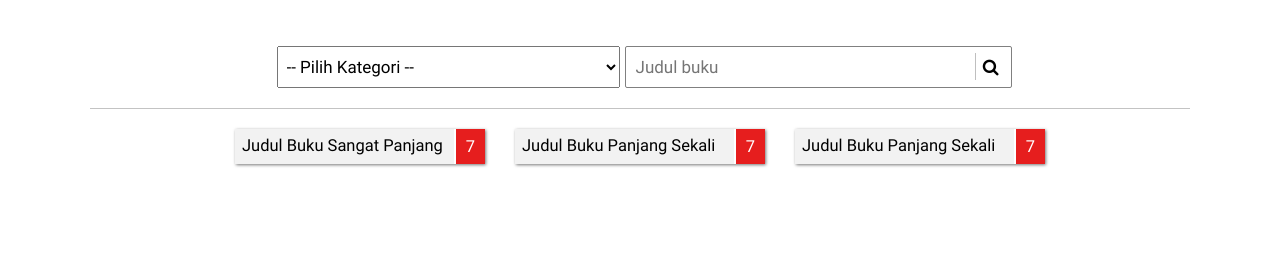
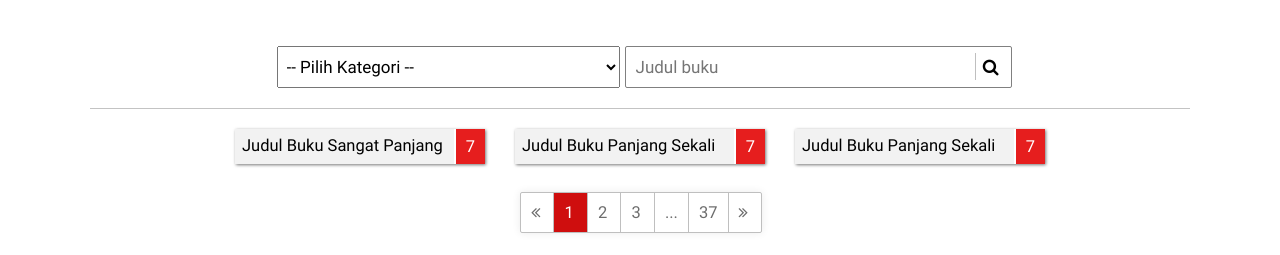
Before and after one commit to WildanZq/ProjectLibrary, a CodeIgniter app: page /database/ in a window 1280 px wide. Shown: the part 804-1059 px from the top of the page. Before the commit the page ends 971 px from the top, so only its background shows below. Run offline with CodeIgniter, Linux system fonts and the light colour scheme.

Commit message:
Add pagination

```diff
--- a/application/views/index_view.php
+++ b/application/views/index_view.php
@@ -122,6 +122,19 @@
                 <div class="av"><span>Available</span></div>
               </div>
             </div>
+            <div class="pagination-wrapper">
+              <div class="pagination">
+                <div class="main">
+                  <span><i class="fa fa-angle-double-left" aria-hidden="true"></i></span>
+                  <span class="active">1</span>
+                  <span>2</span>
+                  <span>3</span>
+                  <span>...</span>
+                  <span>37</span>
+                  <span><i class="fa fa-angle-double-right" aria-hidden="true"></i></span>
+                </div>
+              </div>
+            </div>
         </div>
         <script src="<?php echo base_url(); ?>assets/script/jquery.min.js"></script>
         <script src="<?php echo base_url(); ?>assets/script/loading.js"></script>
--- a/assets/css/style.css
+++ b/assets/css/style.css
@@ -301,6 +301,14 @@ input[type=submit]:hover {
 .kelas input[type=number]:first-child {
     width: 90px;
 }
+.pagination-wrapper {width: 100%;margin-top: 20px;margin-bottom: 20px;overflow: visible;transform: translateY(-2px);}
+.pagination {margin: auto;width: 90%;max-width: 240px;}
+.pagination .main {color: #6d6d6d;overflow: hidden;box-shadow: 0 0 8px #ebebeb;display: flex;justify-content: center;width: 100%;border: thin solid #bfbfbf;border-radius: 2px;}
+.pagination span {padding: 10px;cursor: pointer;border-right: thin solid #bfbfbf;width: 43px;font-size: .5em;}
+.pagination span:last-child {border-right: none;}
+.pagination span:hover {background: #e8e8e8;color: #750d0d;}
+.pagination .active {color: white;background-color: #cf0e0e;}
+.pagination .active:hover {color: white;background-color: #bd0a0a;}
 .login-tab {
     cursor: pointer;
     height: 50px;
```
